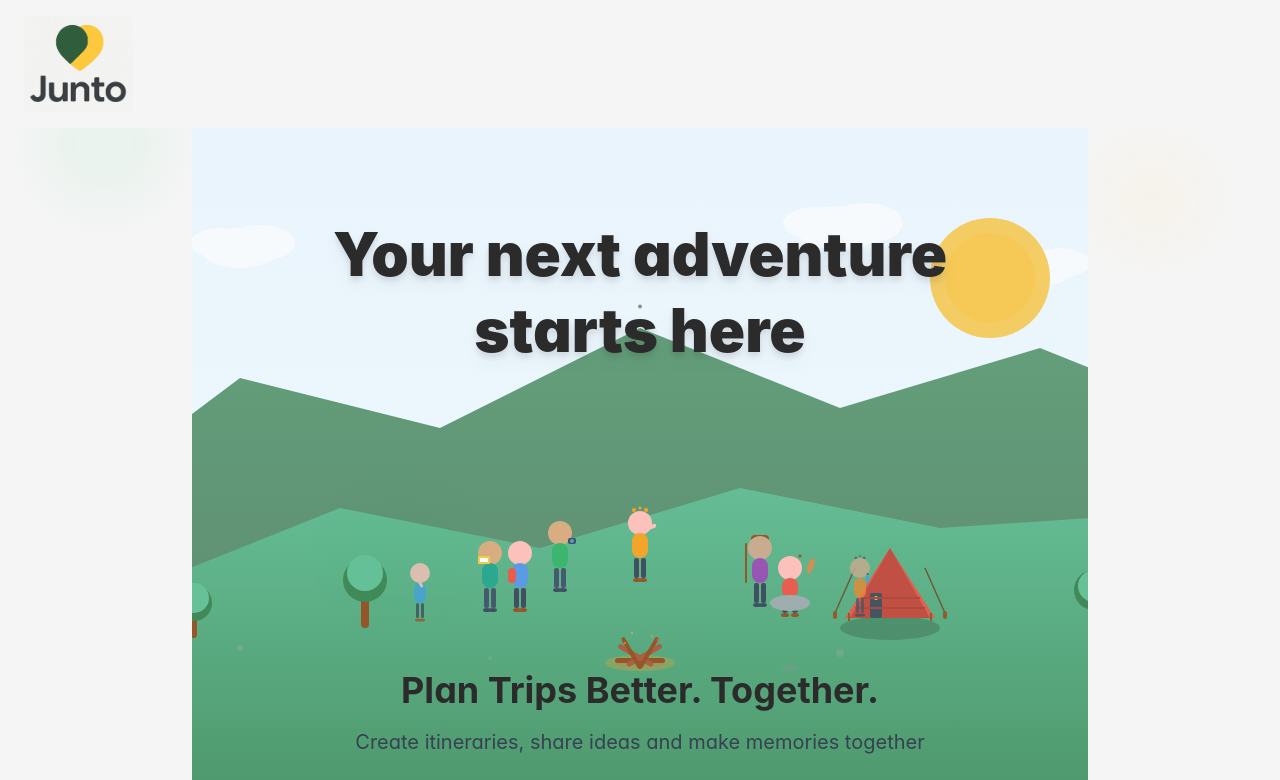
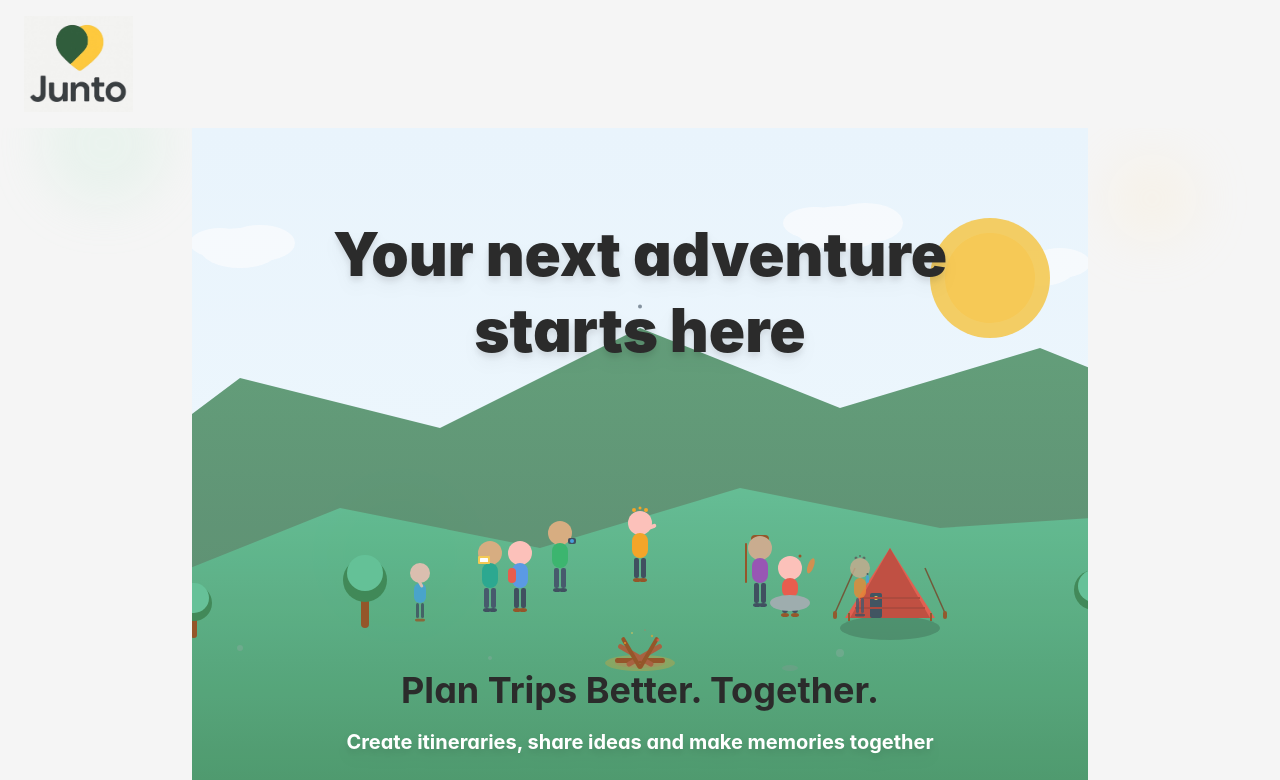
Before and after one commit to MimiLeinbach/Bolt-Hackathon, a React (Vite) app: page / in a window 1280 px wide. Shown: the top 780 px of the page. Built offline with nearby package versions, Linux system fonts and the light colour scheme.

Commit message:
Make subtitle text bold white

```diff
--- a/src/pages/HomePage.tsx
+++ b/src/pages/HomePage.tsx
@@ -100,7 +100,7 @@ export default function HomePage() {
             <h2 className="text-4xl font-bold text-charcoal mb-4">
               Plan Trips Better. Together.
             </h2>
-            <p className="text-xl text-gray-700 mb-6 leading-relaxed">
+            <p className="text-xl text-white font-bold mb-6 leading-relaxed drop-shadow-lg">
               Create itineraries, share ideas and make memories together
             </p>
             <Link
```
